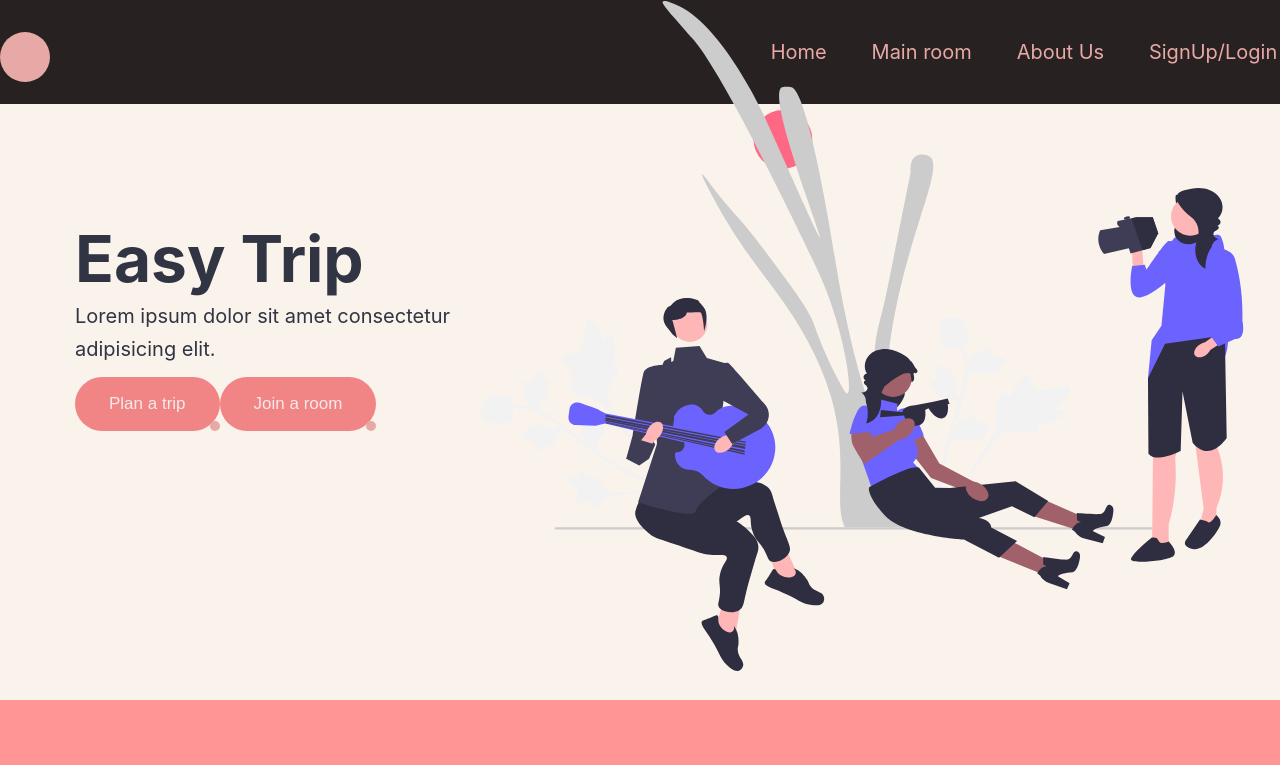
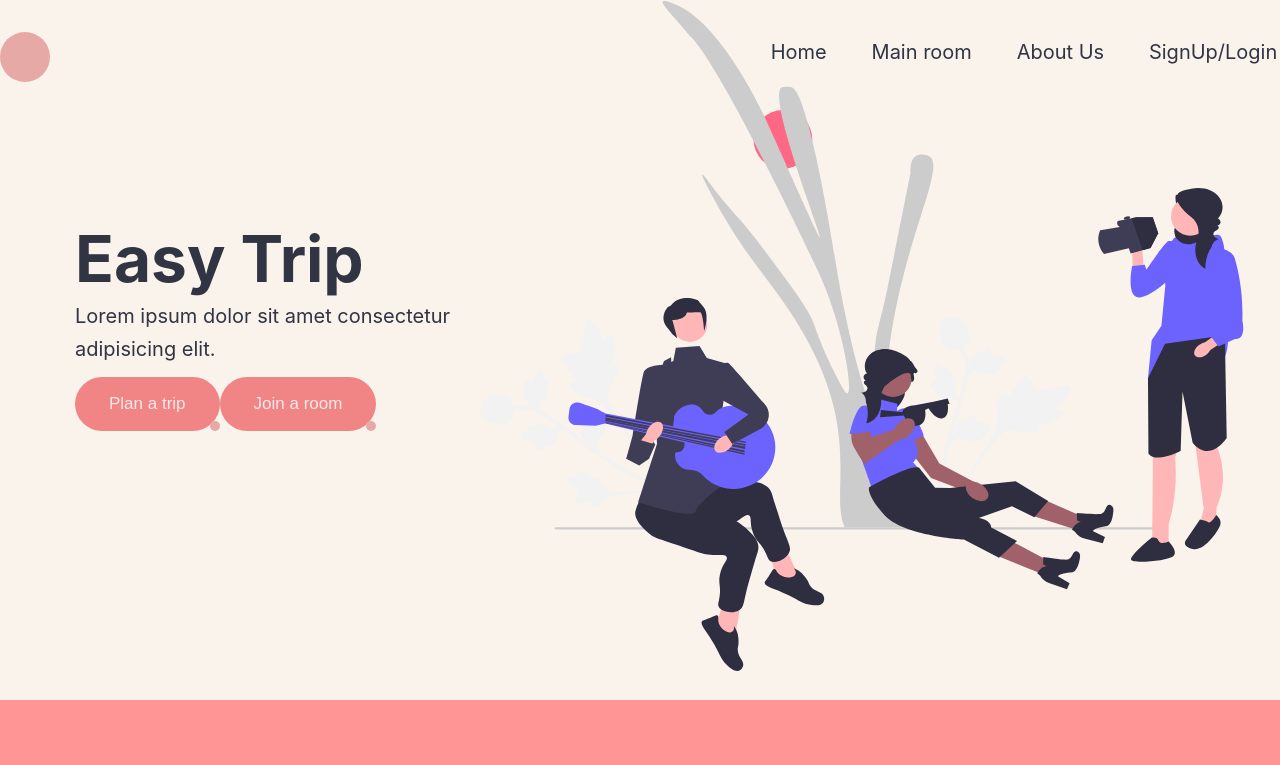
Before and after one commit to Princeton21/EasyTrip, a React (Create React App) app: page / in a window 1280 px wide. Shown: the top 765 px of the page. Built offline with nearby package versions, Linux system fonts and the light colour scheme.

Commit message:
changed navbar colors

```diff
--- a/src/Components/Navbar/Navbar.css
+++ b/src/Components/Navbar/Navbar.css
@@ -17,7 +17,7 @@
     width: 100vw;
     align-items: center;
     justify-content: space-between;
-    background-color: #272121;
+    background-color: #FAF3EB;
 
 }
 .nav-container ul {
@@ -26,6 +26,7 @@
     justify-content: center;
     list-style-type: none;
     column-gap: 3.5vw;
+    cursor: pointer;
 }
 a:link{
     all: unset;
@@ -36,10 +37,8 @@ a:link{
     font-weight: 400;
     font-size: 20px;
     line-height: 33px;
-    color: #E7A9A5;
-    cursor: pointer;;
+    color: #303443;
 }
 .nav-container ul li a:hover{
-    color: #fc6e6e;
-
+    color:#303443;
 }
```
